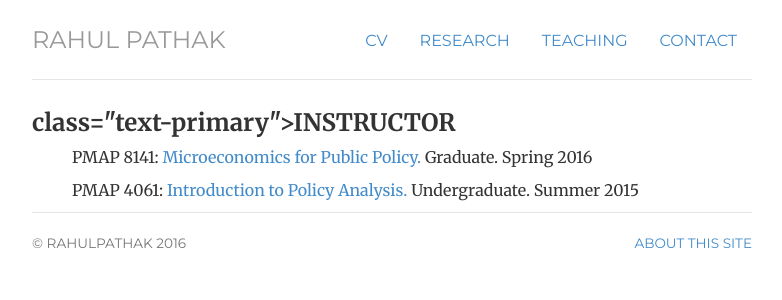
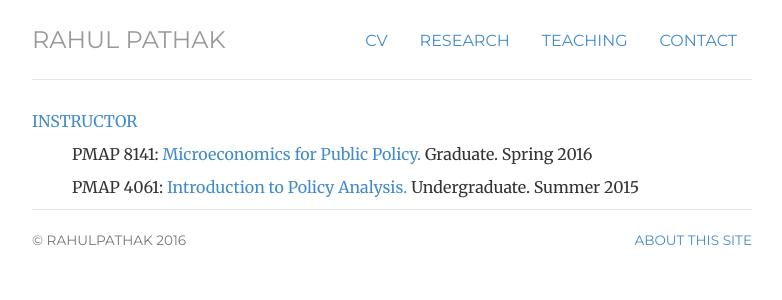
Before and after one commit to pathak-rahul/pathak-rahul.github.io, a Jekyll site: the page built from teaching/index.html, in a window 1280 px wide. Shown: the top 300 px of the page, without its empty margins (248-1030 px from the left). Built offline with Jekyll 4.4.1, drawn with Linux system fonts in a browser that asks for light colours.

Commit message:
Update index.html

```diff
--- a/teaching/index.html
+++ b/teaching/index.html
@@ -4,8 +4,7 @@ title: teaching
 ---
 <div class="teaching">
 
-
-<h3>class="text-primary">INSTRUCTOR</h3>
+<p class="text-primary">INSTRUCTOR</p>
 
 	<ul>
 	<p>PMAP 8141: <a href="/files/8141.pdf"> Microeconomics for Public Policy. </a> Graduate. Spring 2016</p>
```
